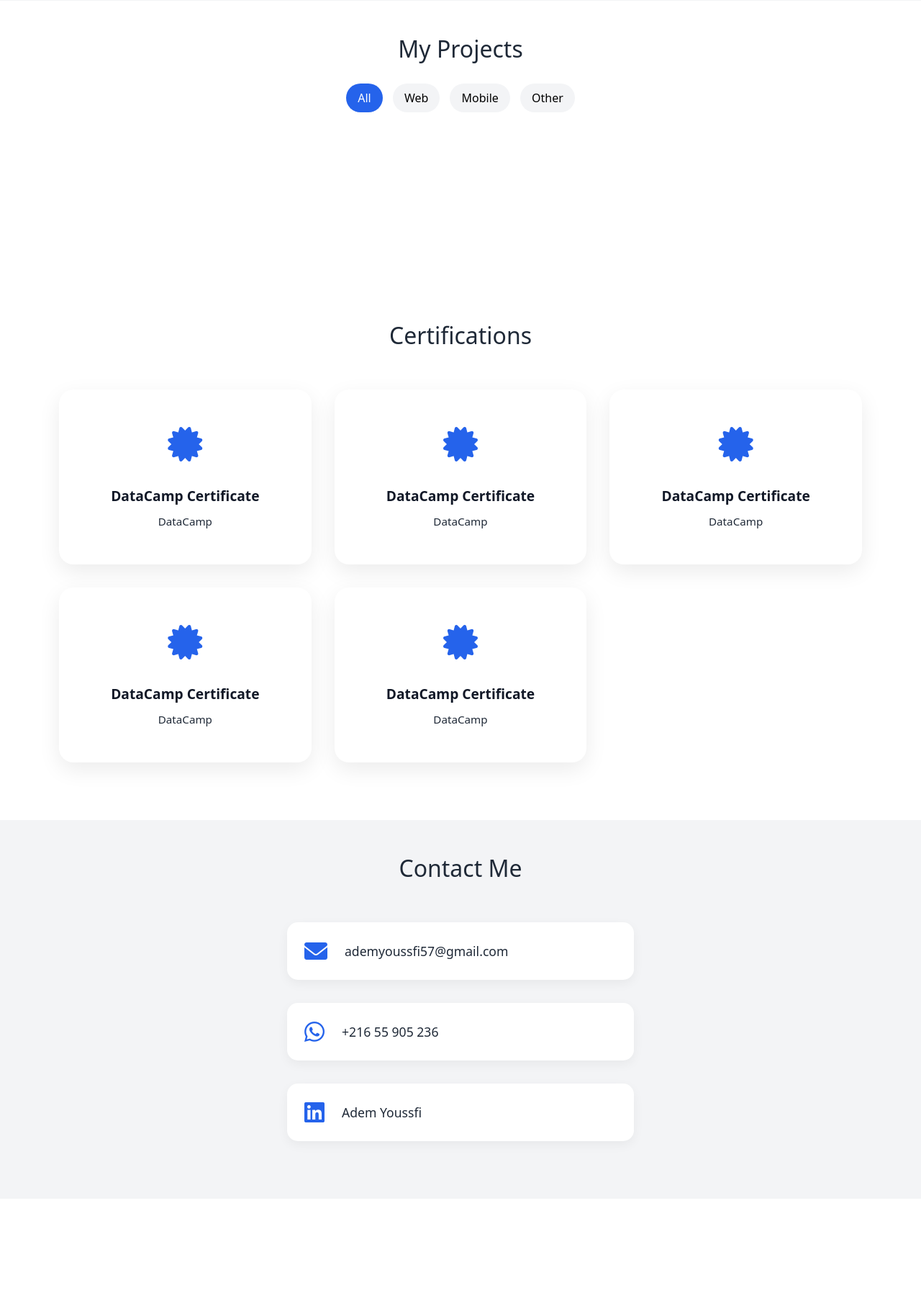
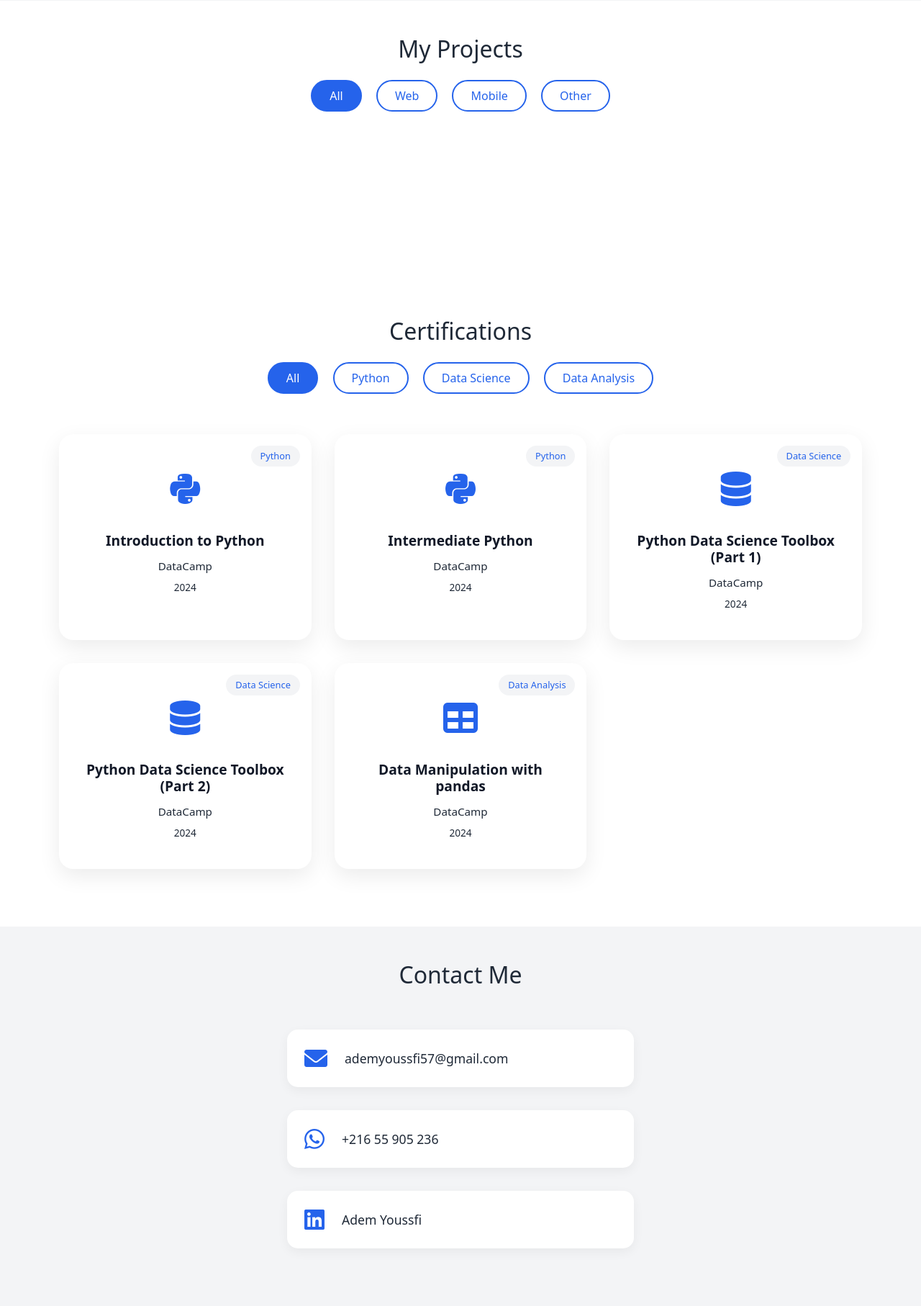
Before and after one commit to Ad2m1109/my-portfolio-website, a Flask app: page / in a window 1280 px wide. Shown: the part 735-2549 px from the top of the page at 72% size. Before the commit the page ends 2336 px from the top, so only its background shows below. Run offline with Flask 3, Linux system fonts and the light colour scheme.

Commit message:
Added certification filtering by category with animations

```diff
--- a/static/main.js
+++ b/static/main.js
@@ -47,6 +47,29 @@
     });
 });
 
+// Certification Filters
+const certificationCards = document.querySelectorAll('.certification-card');
+
+filterButtons.forEach(button => {
+    button.addEventListener('click', () => {
+        // Remove active class from all buttons
+        filterButtons.forEach(btn => btn.classList.remove('active'));
+        // Add active class to clicked button
+        button.classList.add('active');
+
+        const filter = button.getAttribute('data-filter');
+
+        certificationCards.forEach(card => {
+            if (filter === 'all' || card.getAttribute('data-category') === filter) {
+                card.style.display = 'flex';
+                card.style.animation = 'fadeIn 0.5s ease forwards';
+            } else {
+                card.style.display = 'none';
+            }
+        });
+    });
+});
+
 // Typing Effect
 const typeWriter = (element, text, speed = 100) => {
     let i = 0;
@@ -84,3 +107,19 @@
         observer.observe(element);
     });
 });
+
+// Add fade-in animation
+const style = document.createElement('style');
+style.textContent = `
+    @keyframes fadeIn {
+        from {
+            opacity: 0;
+            transform: translateY(20px);
+        }
+        to {
+            opacity: 1;
+            transform: translateY(0);
+        }
+    }
+`;
+document.head.appendChild(style);
--- a/static/style.css
+++ b/static/style.css
@@ -476,6 +476,63 @@
     }
 }
 
+/* Certification Filters */
+.certification-filters {
+    margin-bottom: 2rem;
+}
+
+.filter-btn {
+    background: var(--white);
+    border: 2px solid var(--primary-color);
+    color: var(--primary-color);
+    padding: 0.5rem 1.5rem;
+    margin: 0 0.5rem;
+    border-radius: 25px;
+    font-weight: 500;
+    transition: all 0.3s ease;
+    cursor: pointer;
+}
+
+.filter-btn:hover,
+.filter-btn.active {
+    background: var(--primary-color);
+    color: var(--white);
+}
+
+/* Certification Badge */
+.certification-badge {
+    position: absolute;
+    top: 1rem;
+    right: 1rem;
+    background: var(--light-bg);
+    color: var(--primary-color);
+    padding: 0.3rem 0.8rem;
+    border-radius: 15px;
+    font-size: 0.8rem;
+    font-weight: 500;
+    transition: all 0.3s ease;
+}
+
+.certification-card:hover .certification-badge {
+    background: var(--primary-color);
+    color: var(--white);
+}
+
+/* Responsive Filters */
+@media (max-width: 768px) {
+    .certification-filters {
+        display: flex;
+        flex-wrap: wrap;
+        justify-content: center;
+        gap: 0.5rem;
+    }
+
+    .filter-btn {
+        padding: 0.4rem 1rem;
+        font-size: 0.9rem;
+    }
+}
+
 /* Footer */
 .bg-dark {
     background-color: var(--dark) !important;
--- a/templates/index.html
+++ b/templates/index.html
@@ -121,57 +121,74 @@
     <section id="certifications" class="py-5 animate-on-scroll">
         <div class="container">
             <h2 class="text-center mb-4">Certifications</h2>
+
+            <!-- Filter Buttons -->
+            <div class="certification-filters text-center mb-4">
+                <button class="filter-btn active" data-filter="all">All</button>
+                <button class="filter-btn" data-filter="python">Python</button>
+                <button class="filter-btn" data-filter="data-science">Data Science</button>
+                <button class="filter-btn" data-filter="data-analysis">Data Analysis</button>
+            </div>
+
             <div class="row">
                 <div class="col-12">
                     <div class="certifications-grid">
-                        <!-- DataCamp Certification 1 -->
+                        <!-- Python Category -->
                         <a href="https://www.datacamp.com/completed/statement-of-accomplishment/course/17a94a6f2a5c6ec86f8852b79c714a95257d0571"
-                           class="certification-card" target="_blank">
+                           class="certification-card" data-category="python" target="_blank">
                             <div class="certification-icon">
-                                <i class="fas fa-certificate"></i>
+                                <i class="fab fa-python"></i>
                             </div>
-                            <h5>DataCamp Certificate</h5>
+                            <div class="certification-badge">Python</div>
+                            <h5>Introduction to Python</h5>
                             <span class="certification-platform">DataCamp</span>
+                            <p class="certification-date">2024</p>
                         </a>
 
-                        <!-- DataCamp Certification 2 -->
                         <a href="https://www.datacamp.com/completed/statement-of-accomplishment/course/28892bf27a945373e9e2b5a7533019a3bdfcdc38"
-                           class="certification-card" target="_blank">
+                           class="certification-card" data-category="python" target="_blank">
                             <div class="certification-icon">
-                                <i class="fas fa-certificate"></i>
+                                <i class="fab fa-python"></i>
                             </div>
-                            <h5>DataCamp Certificate</h5>
+                            <div class="certification-badge">Python</div>
+                            <h5>Intermediate Python</h5>
                             <span class="certification-platform">DataCamp</span>
+                            <p class="certification-date">2024</p>
                         </a>
 
-                        <!-- DataCamp Certification 3 -->
+                        <!-- Data Science Category -->
                         <a href="https://www.datacamp.com/completed/statement-of-accomplishment/course/a4528ab3ccacb24c5b138c8ab048986e7dc31806"
-                           class="certification-card" target="_blank">
+                           class="certification-card" data-category="data-science" target="_blank">
                             <div class="certification-icon">
-                                <i class="fas fa-certificate"></i>
+                                <i class="fas fa-database"></i>
                             </div>
-                            <h5>DataCamp Certificate</h5>
+                            <div class="certification-badge">Data Science</div>
+                            <h5>Python Data Science Toolbox (Part 1)</h5>
                             <span class="certification-platform">DataCamp</span>
+                            <p class="certification-date">2024</p>
                         </a>
 
-                        <!-- DataCamp Certification 4 -->
                         <a href="https://www.datacamp.com/completed/statement-of-accomplishment/course/6ffac1e115a755021c76f852b85f10800c8d49b2"
-                           class="certification-card" target="_blank">
+                           class="certification-card" data-category="data-science" target="_blank">
                             <div class="certification-icon">
-                                <i class="fas fa-certificate"></i>
+                                <i class="fas fa-database"></i>
                             </div>
-                            <h5>DataCamp Certificate</h5>
+                            <div class="certification-badge">Data Science</div>
+                            <h5>Python Data Science Toolbox (Part 2)</h5>
                             <span class="certification-platform">DataCamp</span>
+                            <p class="certification-date">2024</p>
                         </a>
 
-                        <!-- DataCamp Certification 5 -->
+                        <!-- Data Analysis Category -->
                         <a href="https://www.datacamp.com/completed/statement-of-accomplishment/course/4b8c4f460543891649d33b0fe9f8dda8b1705cc3"
-                           class="certification-card" target="_blank">
+                           class="certification-card" data-category="data-analysis" target="_blank">
                             <div class="certification-icon">
-                                <i class="fas fa-certificate"></i>
+                                <i class="fas fa-table"></i>
                             </div>
-                            <h5>DataCamp Certificate</h5>
+                            <div class="certification-badge">Data Analysis</div>
+                            <h5>Data Manipulation with pandas</h5>
                             <span class="certification-platform">DataCamp</span>
+                            <p class="certification-date">2024</p>
                         </a>
                     </div>
                 </div>
```
